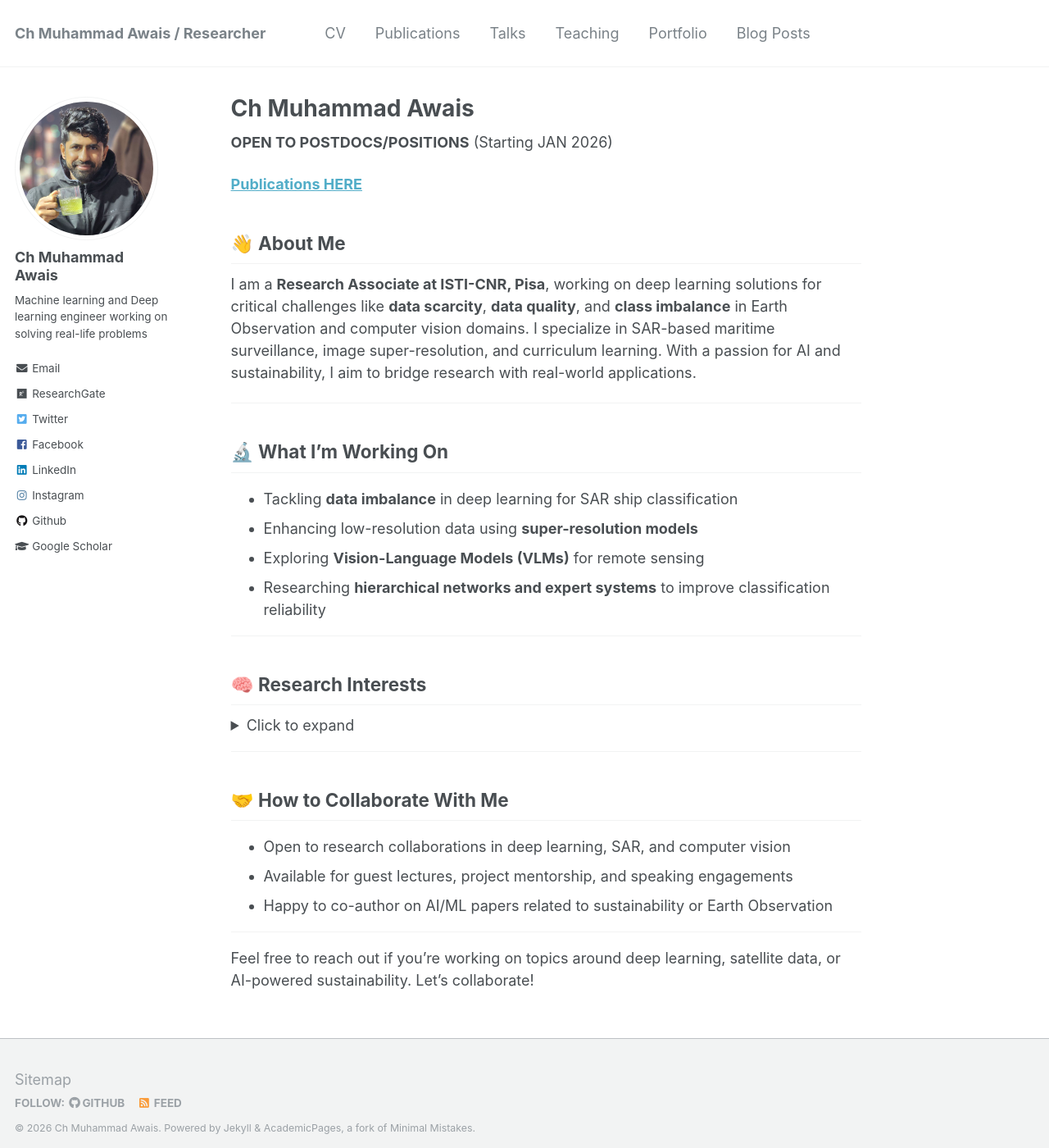
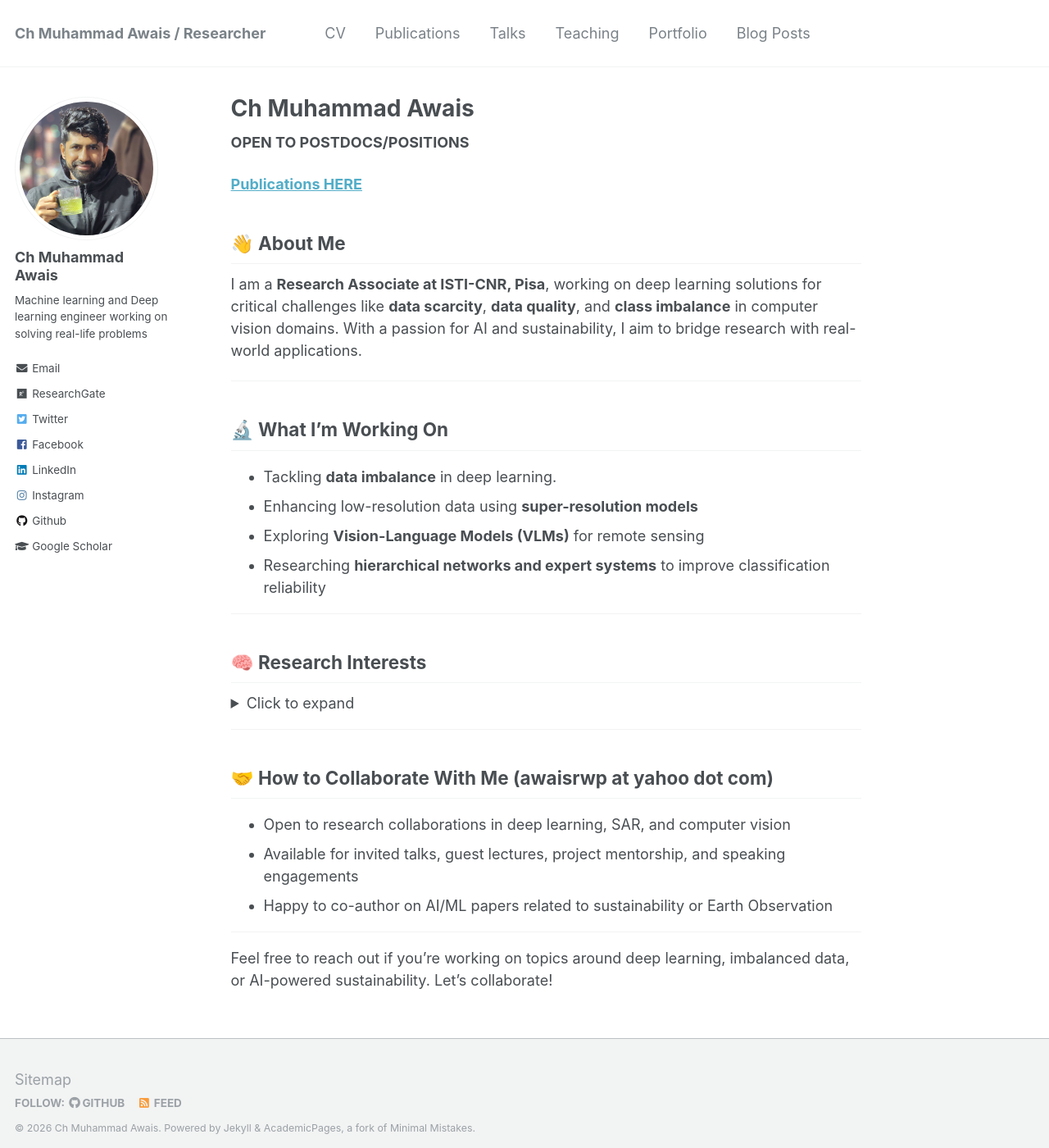
Before and after one commit to cm-awais/cm-awais.github.io, a Jekyll site: the page built from _pages/about.md, in a window 1280 px wide and 1400 px high. Shown: the whole window at 82% size. Built offline with Jekyll 4.4.1, drawn with Linux system fonts in a browser that asks for light colours.

Commit message:
Revise about me section for clarity and focus
Updated about section to refine focus on deep learning and sustainability.

```diff
--- a/_pages/about.md
+++ b/_pages/about.md
@@ -8,19 +8,19 @@ redirect_from:
   - /about.html
 ---
 
-**OPEN TO POSTDOCS/POSITIONS** (Starting JAN 2026)
+**OPEN TO POSTDOCS/POSITIONS**
 
 **[Publications HERE](https://cm-awais.github.io/publications/)**
 
 ## 👋 About Me
 
-I am a **Research Associate at ISTI-CNR, Pisa**, working on deep learning solutions for critical challenges like **data scarcity**, **data quality**, and **class imbalance** in Earth Observation and computer vision domains. I specialize in SAR-based maritime surveillance, image super-resolution, and curriculum learning. With a passion for AI and sustainability, I aim to bridge research with real-world applications.
+I am a **Research Associate at ISTI-CNR, Pisa**, working on deep learning solutions for critical challenges like **data scarcity**, **data quality**, and **class imbalance** in computer vision domains. With a passion for AI and sustainability, I aim to bridge research with real-world applications.
 
 ---
 
 ## 🔬 What I'm Working On
 
-- Tackling **data imbalance** in deep learning for SAR ship classification
+- Tackling **data imbalance** in deep learning.
 - Enhancing low-resolution data using **super-resolution models**
 - Exploring **Vision-Language Models (VLMs)** for remote sensing
 - Researching **hierarchical networks and expert systems** to improve classification reliability
@@ -44,11 +44,11 @@ I am a **Research Associate at ISTI-CNR, Pisa**, working on deep learning soluti
 
 ---
 
-## 🤝 How to Collaborate With Me
+## 🤝 How to Collaborate With Me (awaisrwp at yahoo dot com)
 - Open to research collaborations in deep learning, SAR, and computer vision
-- Available for guest lectures, project mentorship, and speaking engagements
+- Available for invited talks, guest lectures, project mentorship, and speaking engagements
 - Happy to co-author on AI/ML papers related to sustainability or Earth Observation
 
 ---
 
-Feel free to reach out if you're working on topics around deep learning, satellite data, or AI-powered sustainability. Let's collaborate!
+Feel free to reach out if you're working on topics around deep learning, imbalanced data, or AI-powered sustainability. Let's collaborate!
```
